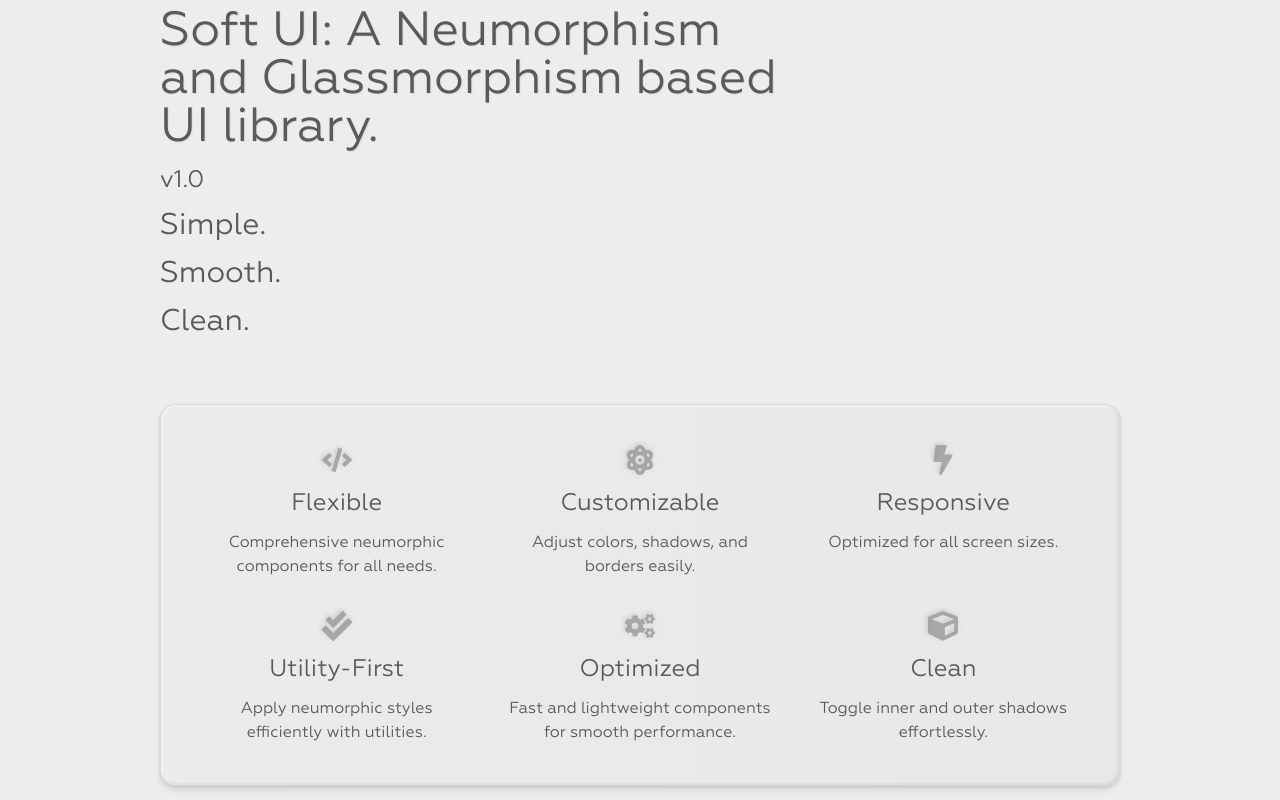
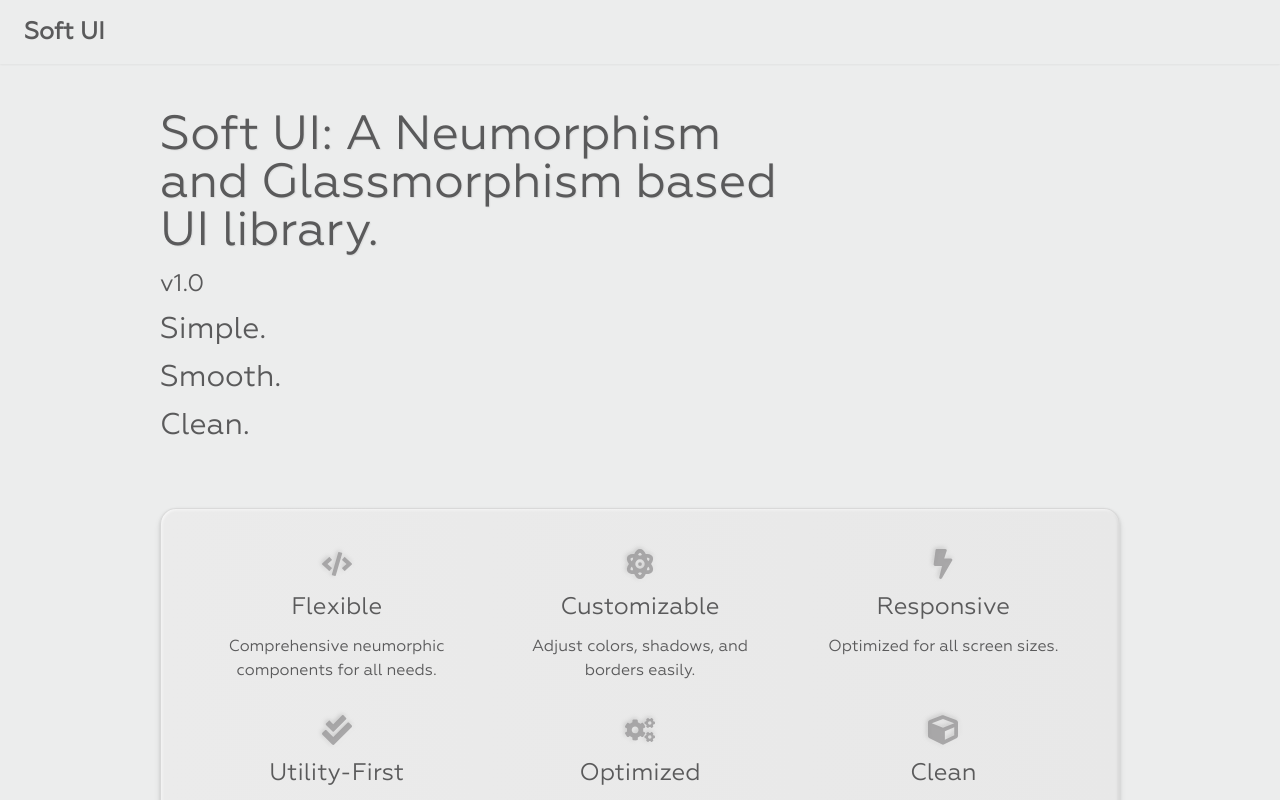
Before and after one commit to ishantchauhan710/SoftUI, a Next.js app: page / in a window 1280 px wide. Shown: the top 800 px of the page. Built offline with nearby package versions, Linux system fonts and the light colour scheme.

Commit message:
Navbar added

```diff
--- a/src/app/LCDScreenDemo.tsx
+++ b/src/app/LCDScreenDemo.tsx
@@ -93,7 +93,7 @@ export default function LCDScreenDemo() {
   return (
     <FeatureContainer title="LCD Screens">
       <div className="space-y-3">
-        <div className="flex gap-4 items-center">
+        <div className="flex gap-4 items-center flex-wrap">
           {/* CLOCK */}
           <LCDScreen className="min-w-[160px]">
             {`${hours}:${minutes}:${seconds}`}
--- /dev/null
+++ b/src/app/NavBar.tsx
@@ -0,0 +1,13 @@
+import Typography from "@/components/Typography";
+
+export default function NavBar() {
+  return (
+    <div className="px-6 py-2 sm:py-4 shadow-sm fixed w-screen top-0 bg-background z-20">
+      <div>
+        <Typography variant="h3" noShadow={true} className="font-semibold">
+          Soft UI
+        </Typography>
+      </div>
+    </div>
+  );
+}
--- a/src/app/page.tsx
+++ b/src/app/page.tsx
@@ -21,6 +21,7 @@ import ChipsDemo from "./ChipsDemo";
 import IconsDemo from "./IconsDemo";
 import TypographyDemo from "./TypographyDemo";
 import ButtonDemo from "./ButtonDemo";
+import NavBar from "./NavBar";
 
 const FEATURES = [
   {
@@ -63,7 +64,8 @@ const FEATURES = [
 
 export default function Home() {
   return (
-    <div className="space-y-12">
+    <div className="space-y-12 pt-14">
+      <NavBar />
       <Container className="grid grid-cols-12 gap-4 items-center">
         <div className="col-span-12 sm:col-span-8 space-y-3">
           <Typography variant="h1">
```
